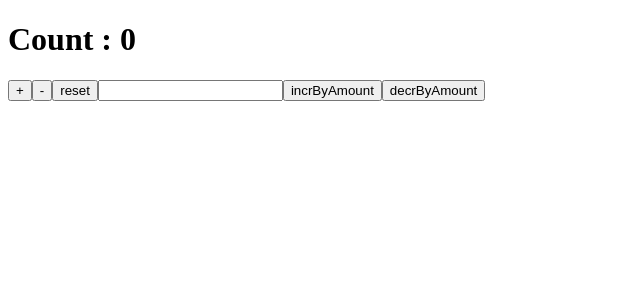
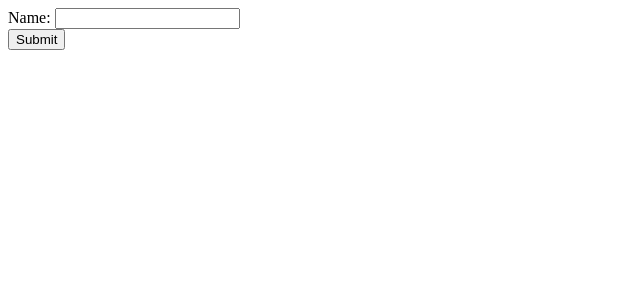
Before and after one commit to akshaypugal/React_W_Type, a React (Vite) app: page / in a window 1280 px wide. Shown: the top 300 px of the page, without its empty margins (0-640 px from the left). Built offline with nearby package versions, Linux system fonts and the light colour scheme.

Commit message:
React-Form-hook

```diff
--- a/package.json
+++ b/package.json
@@ -11,7 +11,8 @@
   },
   "dependencies": {
     "react": "^18.3.1",
-    "react-dom": "^18.3.1"
+    "react-dom": "^18.3.1",
+    "react-hook-form": "^7.54.2"
   },
   "devDependencies": {
     "@eslint/js": "^9.15.0",
--- a/src/App.tsx
+++ b/src/App.tsx
@@ -1,9 +1,10 @@
-import UseReducer from "./UseReducer"
+import Form from "./Form"
+
 
 const App = () => {
   return (
     <div>
-      <UseReducer/>
+      <Form/>
     </div>
   )
 }
--- /dev/null
+++ b/src/Form.tsx
@@ -0,0 +1,32 @@
+import { SubmitHandler, useForm } from "react-hook-form";
+
+type FormType = {
+  name: string;
+  email: string;
+  password: string;
+};
+
+const Form = () => {
+  const { register, handleSubmit, formState: { errors, isSubmitting } } = useForm<FormType>();
+
+  const onSubmit: SubmitHandler<FormType> = (data) => {
+    console.log(data);
+  };
+
+  return (
+    <form onSubmit={handleSubmit(onSubmit)}>
+      <div>
+        <label htmlFor="name">Name: </label>
+        <input
+          type="text"
+          id="name"
+          {...register("name", { required: "Name is required" })}
+        />
+        {errors.name && <span style={{ color: 'red' }}>{errors.name.message}</span>}
+      </div>
+      <button type="submit" disabled={isSubmitting}>Submit</button>
+    </form>
+  );
+};
+
+export default Form;
```
Also changed, not shown: 1 other file (tests, documents, lock files or other folders).
